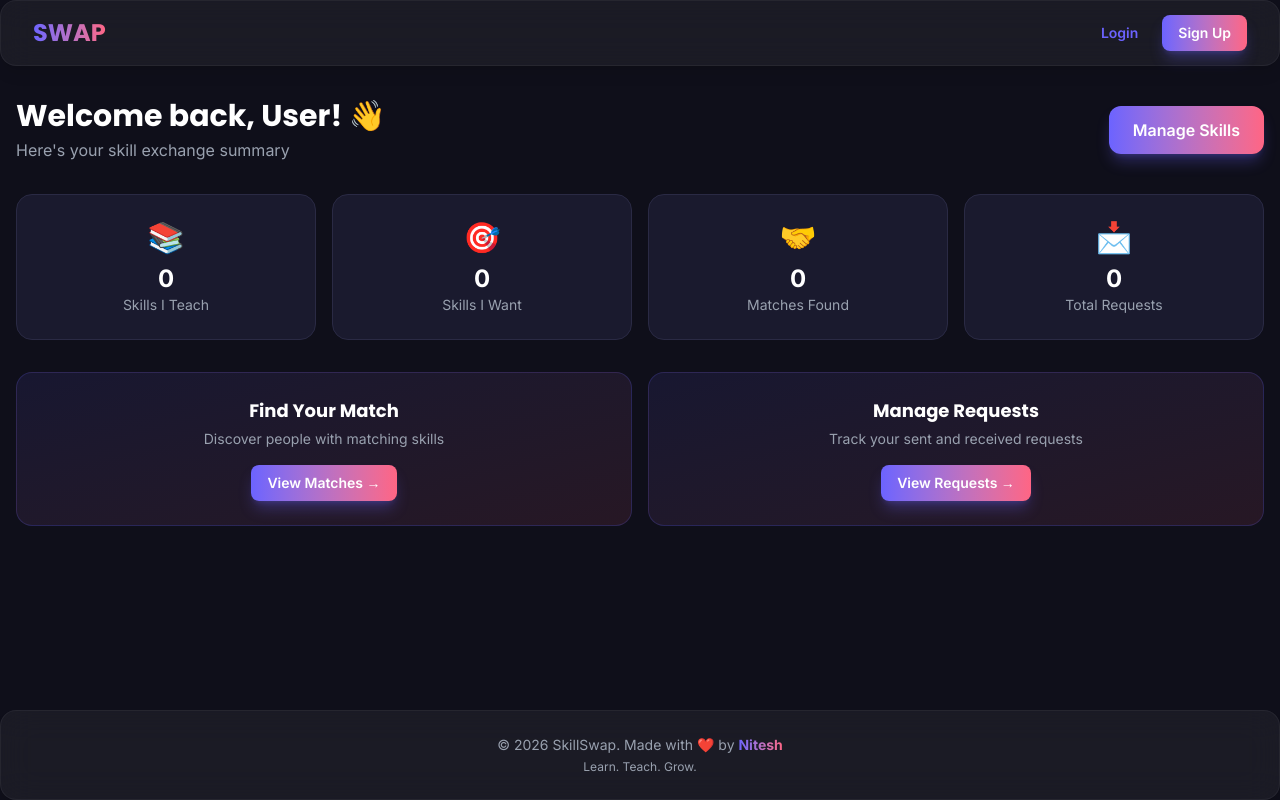
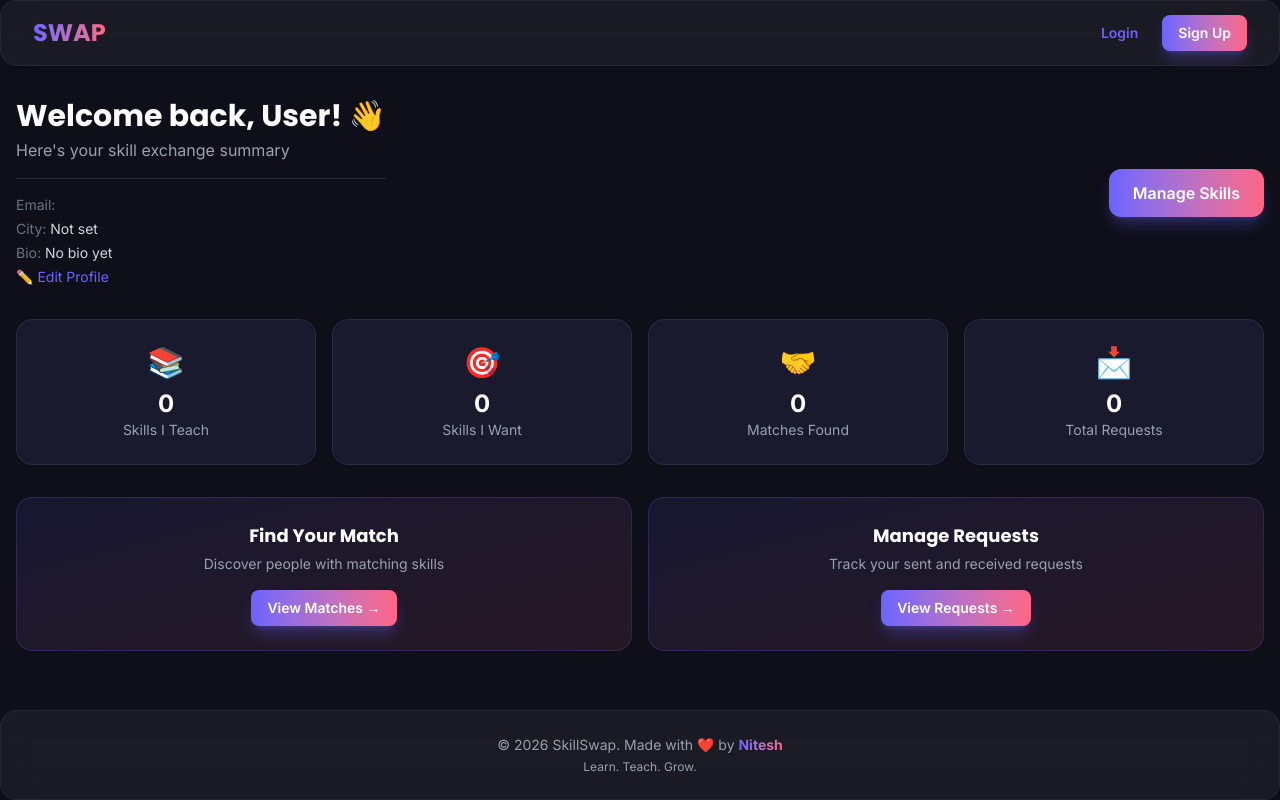
Before and after one commit to niteshtalreja/skillswap-frontend, a React (Vite) app: page /dashboard in a window 1280 px wide. Built offline with nearby package versions, Linux system fonts and the light colour scheme; no server answers.

Commit message:
FEAT: Add user details to Dashboard

```diff
--- a/src/pages/Dashboard.jsx
+++ b/src/pages/Dashboard.jsx
@@ -1,12 +1,15 @@
 import { useEffect, useState } from 'react'
+import { Link } from 'react-router-dom'
 import Card from '../components/ui/Card'
 import Button from '../components/ui/Button'
 import { getMyOffers, getMyWants } from '../services/skillService'
 import { getMyMatches } from '../services/matchService'
 import { getMySentRequests, getMyReceivedRequests } from '../services/exchangeRequestService'
+import { getCurrentUser } from '../services/userService'
 
 const Dashboard = () => {
   const user = JSON.parse(localStorage.getItem('user') || '{}')
+  const [userDetails, setUserDetails] = useState(null)
   const [stats, setStats] = useState({
     offers: 0,
     wants: 0,
@@ -16,7 +19,20 @@ const Dashboard = () => {
   })
   const [loading, setLoading] = useState(true)
 
-  // ✅ FUNCTION PEHLE DEFINE KAREIN
+  useEffect(() => {
+    loadDashboardData()
+    loadUserDetails()
+  }, [])
+
+  const loadUserDetails = async () => {
+    try {
+      const res = await getCurrentUser()
+      setUserDetails(res.data)
+    } catch (err) {
+      console.error('Error loading user details:', err)
+    }
+  }
+
   const loadDashboardData = async () => {
     try {
       const [offers, wants, matches, sent, received] = await Promise.all([
@@ -40,11 +56,6 @@ const Dashboard = () => {
     }
   }
 
-  // ✅ PHIR USE EFFECT
-  useEffect(() => {
-    loadDashboardData()
-  }, [])
-
   if (loading) {
     return (
       <div className="flex items-center justify-center min-h-[60vh]">
@@ -58,7 +69,7 @@ const Dashboard = () => {
 
   return (
     <div className="space-y-8">
-      {/* Welcome Section */}
+      {/* Welcome Section with User Details */}
       <div className="flex flex-col md:flex-row justify-between items-start md:items-center gap-4">
         <div>
           <h1 className="text-3xl font-heading font-bold text-white">
@@ -67,10 +78,22 @@ const Dashboard = () => {
           <p className="text-gray-400 mt-1">
             Here's your skill exchange summary
           </p>
+
+          {/* ✅ USER DETAILS — ADDED */}
+          <div className="mt-4 space-y-1 text-sm text-gray-300 border-t border-border pt-4">
+            <p><span className="text-gray-500">Email:</span> {userDetails?.email || user.email}</p>
+            <p><span className="text-gray-500">City:</span> {userDetails?.city || user.city || 'Not set'}</p>
+            <p><span className="text-gray-500">Bio:</span> {userDetails?.bio || user.bio || 'No bio yet'}</p>
+            <Link to="/profile/edit" className="text-primary hover:text-primary/80 transition-colors text-sm">
+              ✏️ Edit Profile
+            </Link>
+          </div>
         </div>
-        <Button onClick={() => window.location.href = '/profile'}>
-          Manage Skills
-        </Button>
+        <Link to="/profile">
+          <Button>
+            Manage Skills
+          </Button>
+        </Link>
       </div>
 
       {/* Stats Grid */}
```
